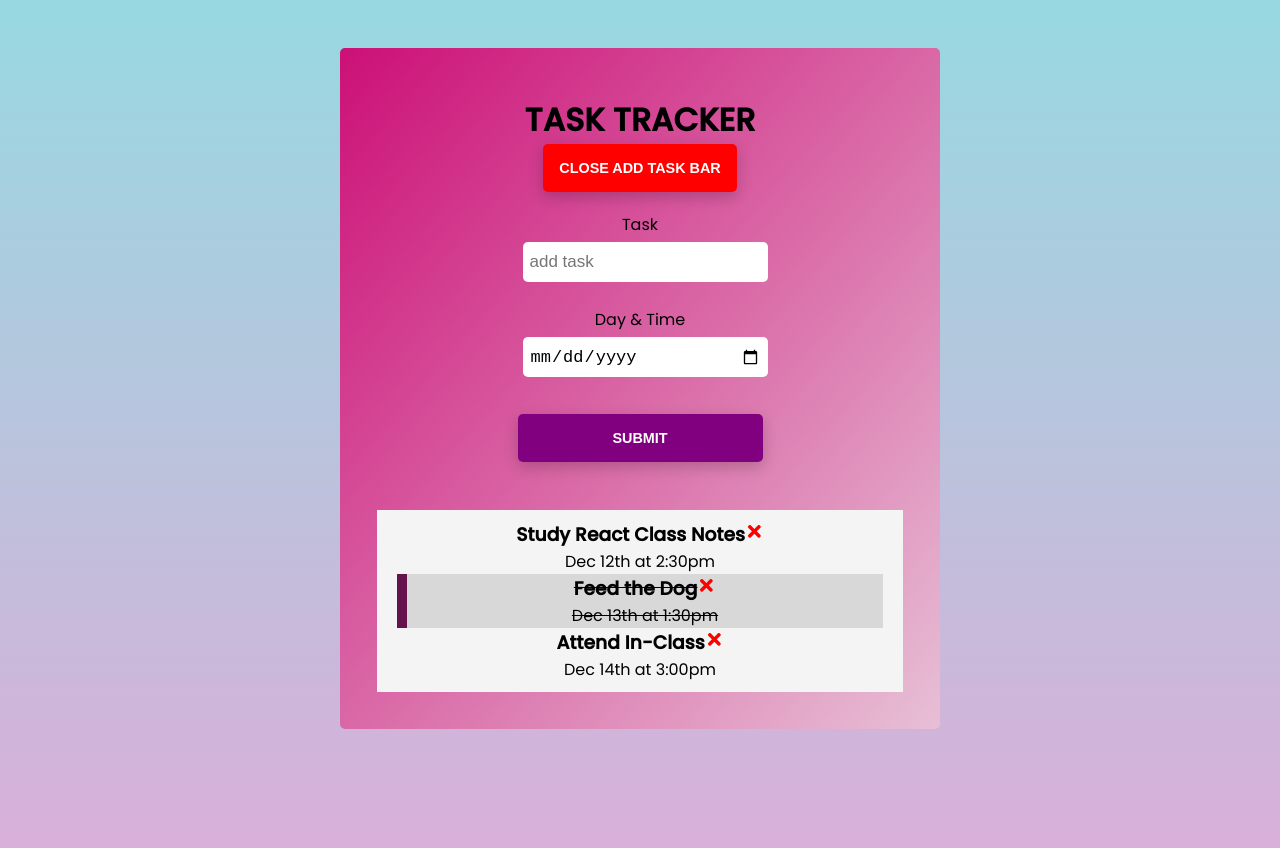
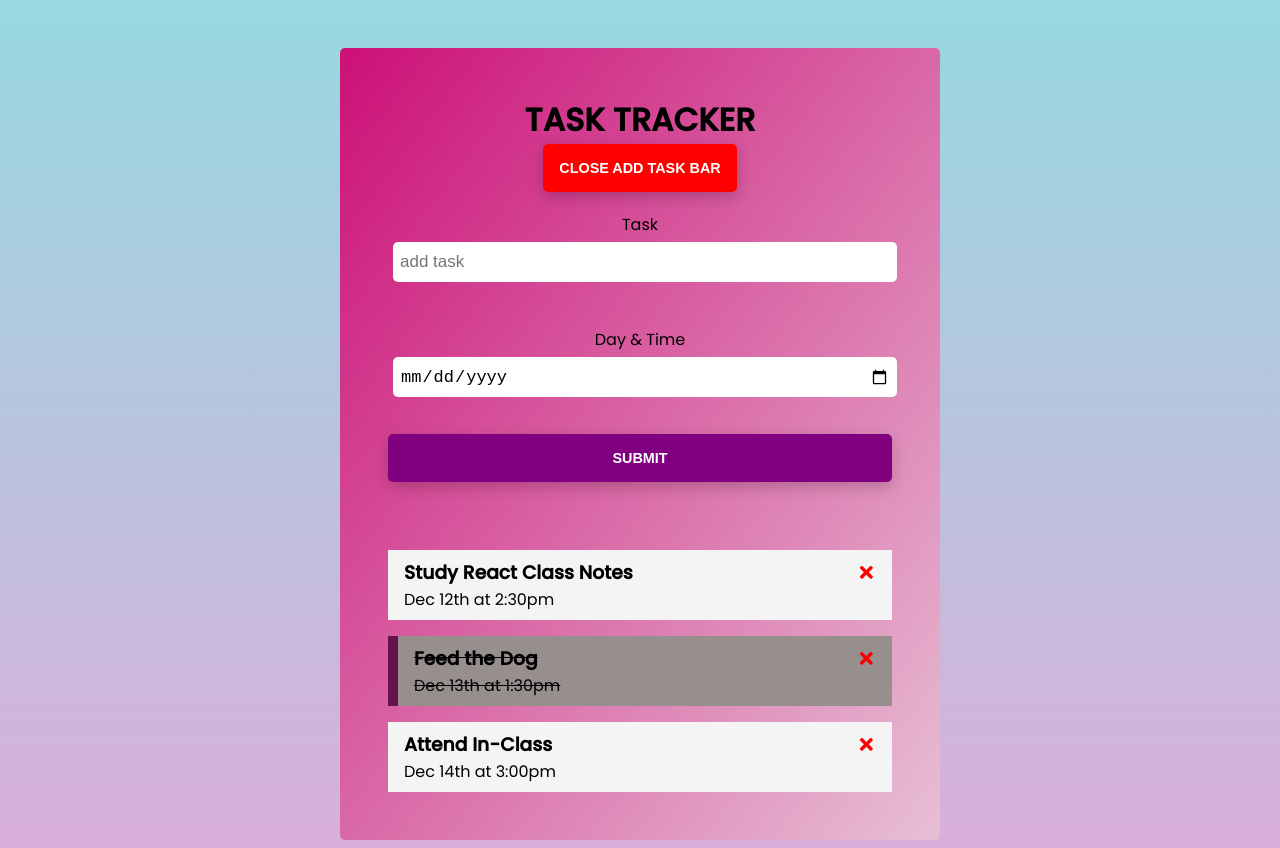
Before and after one commit to ekrem0691/React_task-tracker_-Project, a React (Create React App) app: page / in a window 1280 px wide. Both pictures are taken after a click on the button "SHOW ADD TASK BAR". Built offline with nearby package versions, Linux system fonts and the light colour scheme.

Commit message:
completed project

```diff
--- a/src/App.css
+++ b/src/App.css
@@ -96,54 +96,75 @@ body {
   font-size: 1rem;
   border-radius: 5px;
   border: none;
+
+
 }
 
 .btn-submit {
   display: block;
   width: 100%;
   background-color: purple;
-  margin: 2rem 0;
+  margin: 2rem auto;
+
+
 }
 
 .task {
   background: #f4f4f4;
-  margin: 0.7rem;
+  margin:1rem;
   padding: 0.5rem 1rem;
   cursor: pointer;
   display: flex;
   flex-direction: column;
   justify-content: space-between;
-  align-items: center;
 
 
+}
 
+.task p {
+  display: flex;
+  justify-content: flex-start;
 }
 
 .done {
   border-left: 10px solid rgb(102, 18, 77);
   text-decoration: line-through;
-  background-color: rgb(216, 216, 216);
+  background-color: rgb(151, 142, 142);
 }
 
-.task h3 {
+h3 {
+  width: 100%;
   display: flex;
   align-items: center;
-  justify-content: space-between;
+  justify-content: space-between;}
+
+p{
+  display: flex;
+  justify-content: flex-start;
 }
 
 .text-center {
   text-align: center;
-  margin: 0.7rem;
   cursor: pointer;
-  margin: 5px;
-  padding: 10px 20px;
-  background-color: #f4f4f4;
+  /* margin: 3rem 7.5rem; */
+  /* padding: 10px 0px; */
+  /* background-color: #f4f4f4; */
 
 
 }
 
 
+.form-container{
 
+  width: 100%;
+
+}
+
+.form-container form{
+  display: flex;
+  flex-direction: column;
+  justify-content: space-between;
+}
 
 
 
--- a/src/components/AddTaskForm.jsx
+++ b/src/components/AddTaskForm.jsx
@@ -19,7 +19,7 @@ const AddTaskForm = ({tasks, setTasks}) => {
 
 
   return (
-    <div>
+    <div className="form-container" >
       <form onSubmit={handleSubmit} >
         <div className="form-control">
           <label htmlFor="task">Task</label>
--- a/src/components/Duty.jsx
+++ b/src/components/Duty.jsx
@@ -6,7 +6,7 @@ function Duty({ duty, deleteTask, toogleDone }) {
   const { task, day, isDone } = duty;
 
   return (
-    <div className={`"task" ${isDone ? "done" : ""  } `} onDoubleClick={() => toogleDone(duty.id)}>
+    <div className={` ${isDone ? "task done" : "task"} `} onDoubleClick={() => toogleDone(duty.id)}>
       <h3>
         {task}
         <FaTimes
--- a/src/pages/Home.jsx
+++ b/src/pages/Home.jsx
@@ -57,7 +57,8 @@ const Home = () => {
   return (
     <div className="container">
       <Header tasks={tasks} setTasks={setTasks} />
-      <ShowTasks deleteTask={deleteTask} tasks={tasks} toogleDone={toogleDone}  />
+      { tasks.length > 0 ? (<ShowTasks deleteTask={deleteTask} tasks={tasks} toogleDone={toogleDone}  />) : (<h2 className="text-center" >No Task To Show</h2>) }
+      <p></p>
     </div>
   );
 };
```
Also changed, not shown: src/components/Header.jsx (+4 -11 lines).
